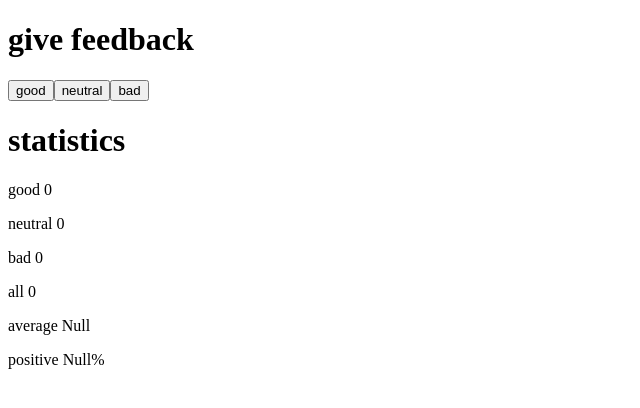
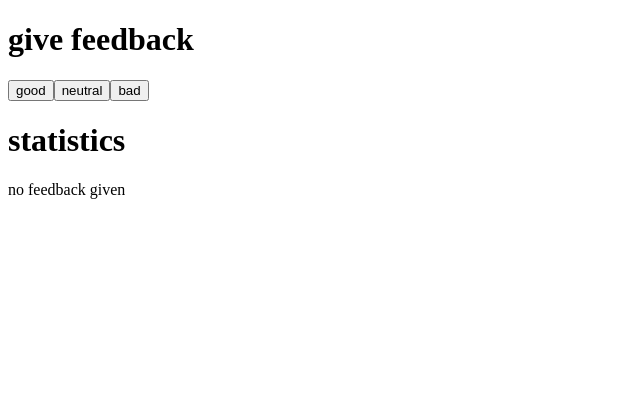
Before and after one commit to Adi-0202/Fullstackopen-exercise, a React (Vite) app in the folder part1/unicafe/: page / in a window 1280 px wide. Shown: the top 408 px of the page, without its empty margins (0-640 px from the left). Built offline with nearby package versions, Linux system fonts and the light colour scheme.

Commit message:
Exercise 1.9

```diff
--- a/part1/unicafe/src/App.jsx
+++ b/part1/unicafe/src/App.jsx
@@ -3,16 +3,21 @@ import { useState } from 'react'
 const Button = (props) => <button onClick={props.onClick}>{props.text}</button>
 
 const Statistics = (props) => {
-  return(
+  if(props.total!=0){
+    return(
     <div>
       <p>good {props.good}</p>
       <p>neutral {props.neutral}</p>
       <p>bad {props.bad}</p>
       <p>all {props.total}</p>
-      <p>average {props.total!=0? props.mark/props.total:"Null"}</p>
-      <p>positive {props.total!=0?(props.positive/props.total)*100:"Null"}%</p>
+      <p>average {props.mark/props.total}</p>
+      <p>positive {(props.positive/props.total)*100}%</p>
     </div>
   );
+  }
+  else {
+    return <p>no feedback given</p>
+  }
 }
 
 const App = () => {
```
